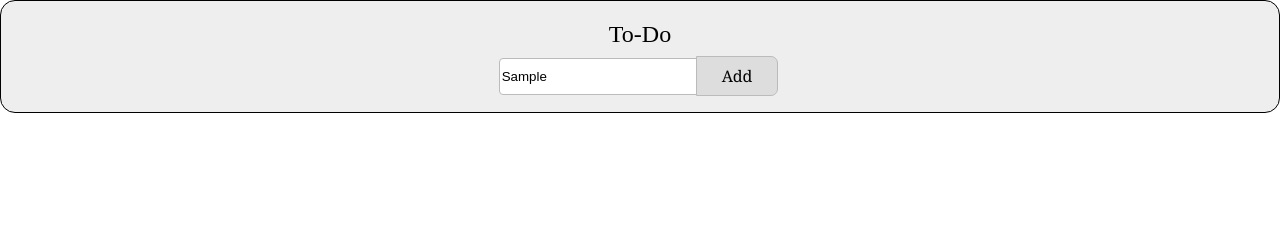
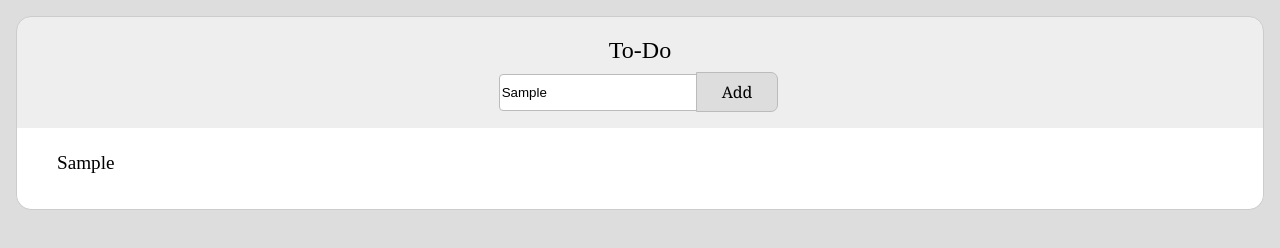
Before and after one commit to benmarley/dsn1676-assignment-5, a plain HTML site: page index.html in a window 1280 px wide. Both pictures are taken after typing "Sample" into the empty fields and a click on the button "Add". Drawn offline with nearby package versions, Linux system fonts and the light colour scheme.

Commit message:
list now appears when Add is submitted
issue was $li.append($list); was backwards list needs to be at
beginning

```diff
--- a/css/main.css
+++ b/css/main.css
@@ -19,6 +19,7 @@ html {
 body {
 	margin: 0;
 	padding: 0;
+	background-color: #DDDDDD;
 
 }
 
@@ -65,7 +66,7 @@ body {
 	right:5px;
 	border-radius: 0 7px 7px 0;
 	border:solid #BBBBBB 1px;
-	margin-bottom: 1em;
+
 	font-family:'georgia', serif;
 	font-size: 1rem;
 
@@ -76,5 +77,19 @@ body {
 }
 .form {
 	text-align: center;
-	border: 1px solid;
+	border: 1px solid #ccc;
+	margin: 1em;
 }
+ul {
+	background: white;
+	padding-top: 1.5em;
+	padding-bottom: 1em;
+	margin-bottom: 0;
+	border-radius: 0 0 15px 15px;
+}
+li {
+	font-size: 120%;
+	font-weight: normal;
+	text-align: left;
+	padding-bottom: 1em;
+}
--- a/index.html
+++ b/index.html
@@ -11,7 +11,7 @@
 
 
 
-	<form class="background-grey form" action="formsubmission.html">
+	<form class="background-grey form" method="post" action="formsubmission.html">
 		<h1 class="to-do-list">To-Do</h1>
 
 		<input id="item" class="to-do-input item">
--- a/js/main.js
+++ b/js/main.js
@@ -8,10 +8,7 @@ $form.on('submit', function (e) {
 
 	var $li = $('<li>').html($item.val());
 
-	$li.append($list);
-
-
-
+	$list.append($li);
 
 
 
```
